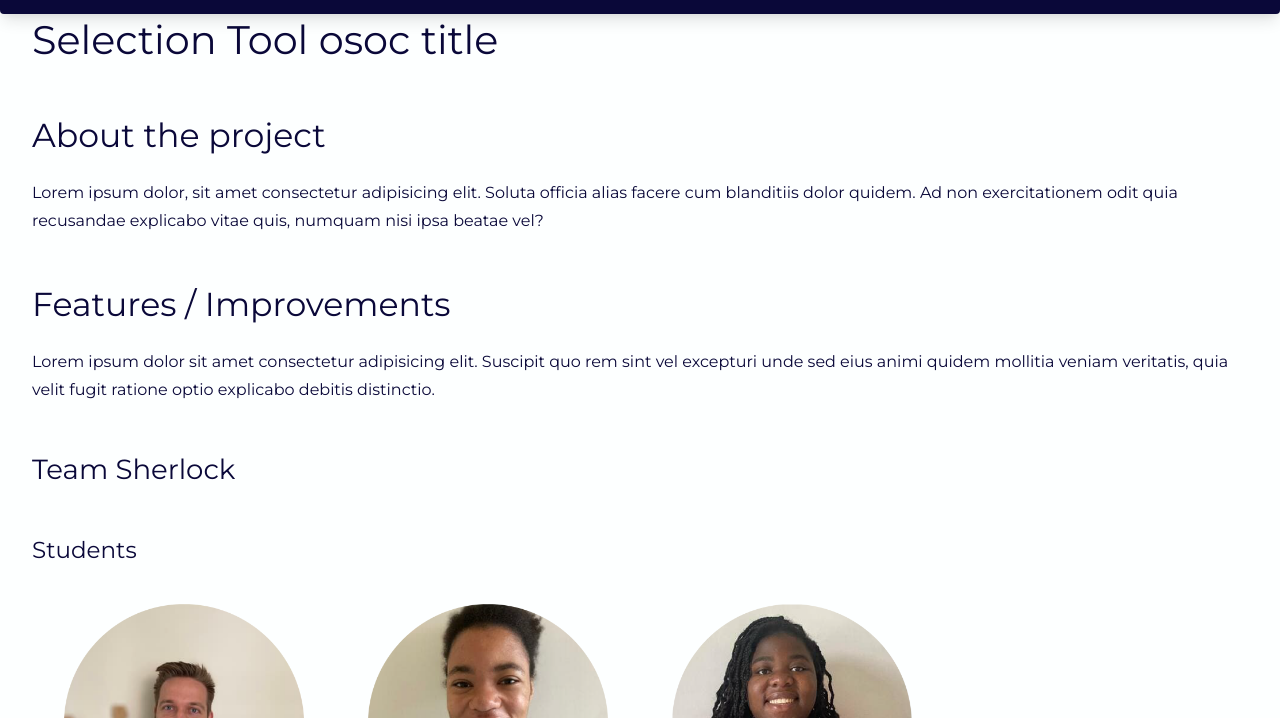
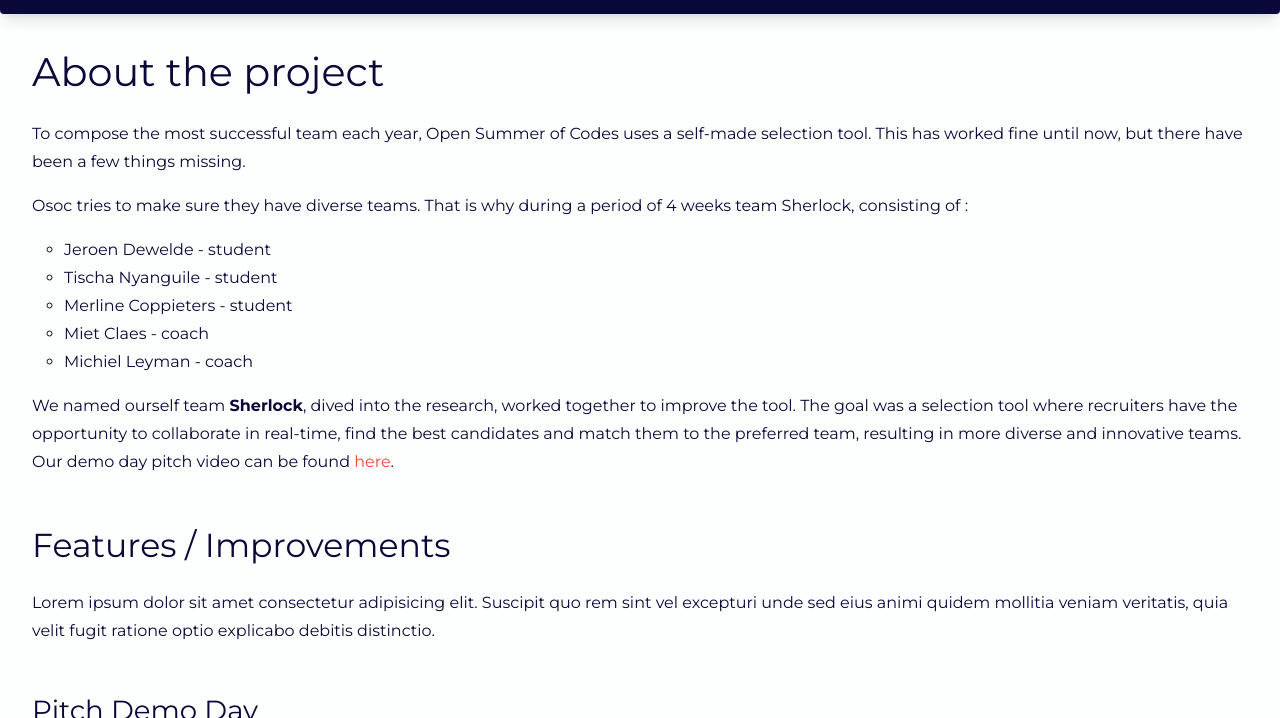
Before and after one commit to osoc21/selection-tool, an Eleventy site: page views/index.njk in a window 1280 px wide. Shown: the part 82-800 px from the top of the page. Built offline with nearby package versions, Linux system fonts and the light colour scheme; Eleventy itself is replaced by a stand-in of ours; files that its build step writes are made by us from their sources.

Commit message:
added intro

```diff
--- a/src/style/base/_base.scss
+++ b/src/style/base/_base.scss
@@ -36,6 +36,7 @@ body {
 
   main {
     flex-grow: 1;
+    margin-top: 2rem;
   }
 }
 
@@ -62,3 +63,31 @@ h4 {font-size: 1.44rem;}
 h5 {font-size: 1.2rem;}
 
 small, .text_small {font-size: 0.833rem;}
+
+
+.intro__teamList {
+  margin-left: 2rem;
+  margin-bottom: 1rem;
+  list-style-type: circle;
+
+  a {
+    color: $color-darkblue;
+
+    &:visited {
+      color: $color-darkblue
+    }
+
+    &:hover,
+    &:focus {
+      color: $color-red;
+    }
+  }
+}
+
+.inline-link {
+  color: $color-red;
+
+  &:hover {
+    color: $color-green;
+  }
+}
--- a/views/_includes/_components/teamList.njk
+++ b/views/_includes/_components/teamList.njk
@@ -2,7 +2,7 @@
     <h4>Students</h4>
     <ul>
     {% for student in team.students %}
-        <li>
+        <li id="{{student.firstname}}">
             <img src="{{ student.picture | url  }}" alt="picture of {{ student.firstname }}">
             <span class="team__name">{{ student.firstname }}  {{ student.lastname }}</span>
             <span class="team__role">{{ student.role }}</span>
@@ -14,7 +14,7 @@
                     </a>
                 </li>
             {% endfor %}
-                <li>
+                <li >
                     <a href="mailto:{{ student.email }}">{{ site.icons['mail'] | safe}}</a>
                 </li>
             </ul>
@@ -27,7 +27,7 @@
     <h4>Coaches</h4>
     <ul>
         {% for coach in team.coaches %}
-        <li>
+        <li id="{{ coach.firstname }}">
             <img src="{{ coach.picture | url  }}" alt="picture of {{ coach.firstname }}">
             <span class="team__name">{{ coach.firstname }}  {{ coach.lastname }}</span>
             <span class="team__role">{{ coach.role }}</span>
--- a/views/_includes/base.njk
+++ b/views/_includes/base.njk
@@ -22,7 +22,7 @@
         <meta name="msapplication-TileImage" content="{{ 'assets/img/favicon/ms-icon-144x144.png' | url }}">
         {# <meta name="theme-color" content="#ffffff"> #}
         <link rel="stylesheet" href="{{ '/assets/main.css' | url }}">
-        <title>{{ title }} - {{ site.title }}</title>
+        <title>{{ title }}</title>
     </head>
 
     <body>
--- a/views/index.njk
+++ b/views/index.njk
@@ -1,23 +1,53 @@
 ---
 layout : base
-title : Home
+title : "#OSOC21 selection tool team sherlock"
 eleventyNavigation:
     key: Home
     order: 1
 ---
 <div class="h-layout">
-    <h1> Selection Tool osoc title</h1>
+    <div class="intro">
+        <h1 id="about" > About the project </h1>
+        <p>
+            To compose the most successful team each year, Open Summer of Codes uses a self-made selection tool. This has worked fine until now, but there have been a few things missing.
+        </p>
+        <p>
+            Osoc tries to make sure they have diverse teams. That is why during a period of 4 weeks team Sherlock, consisting of :
+        </p>
+            <ul class="intro__teamList">
+            {% for student in team.students %}
+                <li>
+                    <a href="#{{student.firstname}}">
+                        {{ student.firstname }} {{ student.lastname }} - student
+                    </a>
+                </li>
+            {% endfor %}
+            {% for coach in team.coaches %}
+                <li>
+                    <a href="#{{coach.firstname}}">
+                        {{ coach.firstname }}  {{ coach.lastname }} - coach
+                    </a>
+                </li>
+            {% endfor %}
+            </ul>
 
-    <h2> About the project </h2>
-    <p>
-        Lorem ipsum dolor, sit amet consectetur adipisicing elit. Soluta officia alias facere cum blanditiis dolor quidem. Ad non exercitationem odit quia recusandae explicabo vitae quis, numquam nisi ipsa beatae vel?
-    </p>
+            <p>
+                We named ourself team <b>Sherlock</b>, dived into the research, worked together to improve the tool. The goal was a selection tool where recruiters have the opportunity to collaborate in real-time, find the best candidates and match them to the preferred team, resulting in more diverse and innovative teams. Our demo day pitch video can be found <a class="inline-link" href="#demo-pitch">here</a>.
+            </p>
+
+    </div>
 
     <h2> Features / Improvements</h2>
     <p>
         Lorem ipsum dolor sit amet consectetur adipisicing elit. Suscipit quo rem sint vel excepturi unde sed eius animi quidem mollitia veniam veritatis, quia velit fugit ratione optio explicabo debitis distinctio.
     </p>
 
+    <h3 id="demo-pitch"> Pitch Demo Day </h3>
+    <p>If you are interested in our final pitch on the demo-day, feel free to re-watch it here:</p>
+    <div class="demo-pitch__YT">
+        <iframe width="560" height="315" src="https://www.youtube.com/embed/7F6HzKRxWag" title="YouTube video player" frameborder="0" allow="accelerometer; autoplay; clipboard-write; encrypted-media; gyroscope; picture-in-picture" allowfullscreen></iframe>
+    </div>
+
     <h3> Team Sherlock </h3>
     {% include "_components/teamList.njk" %}
 </div>
```
Also changed, not shown: docs/assets/main.css, docs/index.html, src/main.css, 1 other file.
